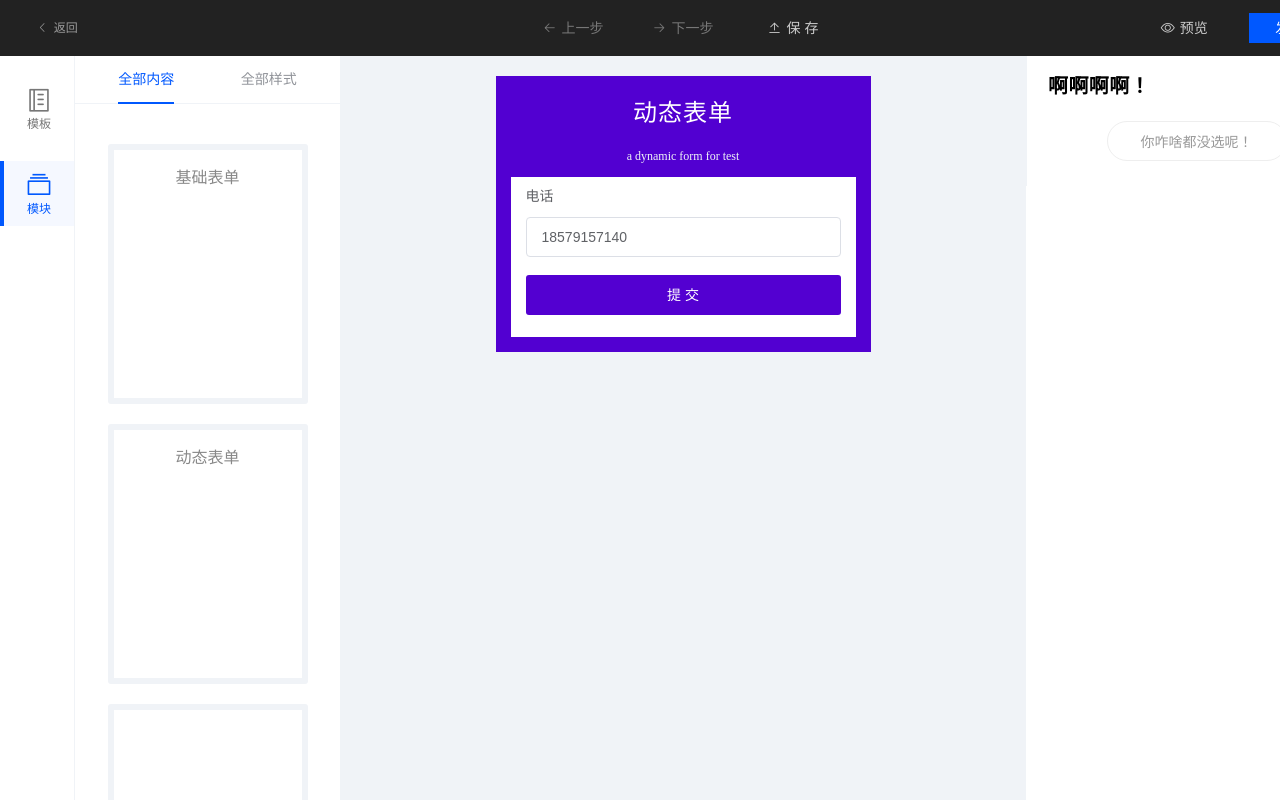
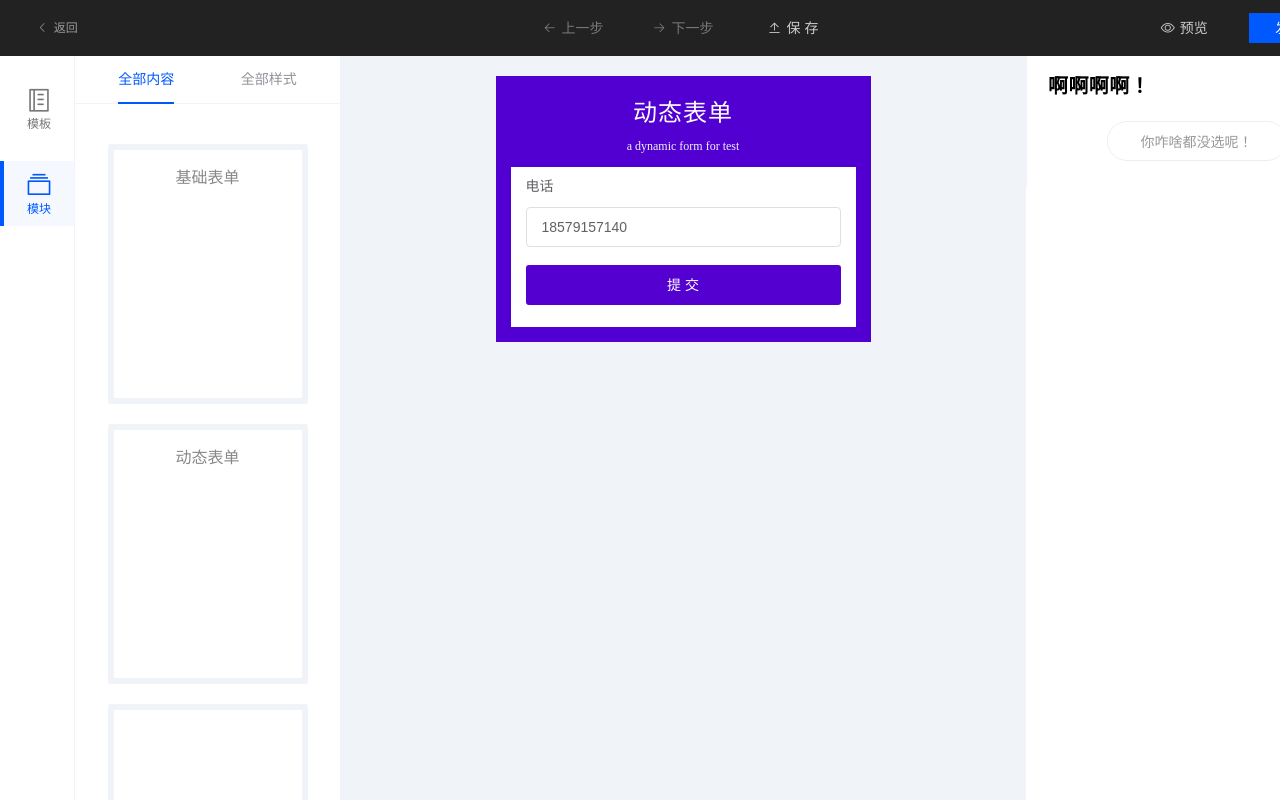
Before and after one commit to Lionad-Morotar/lego-editor, a Vue app in the folder app/: page /about in a window 1280 px wide. Shown: the top 800 px of the page. Built offline with nearby package versions, Linux system fonts and the light colour scheme.

Commit message:
refactor: 组件结构优化

```diff
--- a/app/src/modules/test-dynamic-form/index.vue
+++ b/app/src/modules/test-dynamic-form/index.vue
@@ -40,7 +40,7 @@ export default {
   background: #5200d1;
 }
 .form-sub-title {
-  padding: 15px 0;
+  padding: 5px 0 15px 0;
   font-size: 12px;
   color: #f0f3f7;
   text-align: center;
--- /dev/null
+++ b/app/src/pages/editor/segments/screen/block.vue
@@ -0,0 +1,72 @@
+<template>
+  <div
+    class="module-block"
+    :class="isSelected ? 'selected' : ''"
+    @click.stop="selectModule"
+  >
+    <!-- 每个模块都附带一左一右两个 padding block，将剩余的空间填充满 -->
+    <div class="padding left" @click="selectTopElement" />
+    <instance :ref="module.uuid" :module="module" />
+    <div class="padding right" @click="selectTopElement" />
+  </div>
+</template>
+
+<script>
+import { mapState, mapActions } from 'vuex'
+import Instance from './element/instance'
+export default {
+  components: {
+    Instance,
+  },
+  props: ['module'],
+  computed: {
+    ...mapState('screen', {
+      modules: state => state.modules,
+      selected: state => state.selected,
+      selectedElement: state => state.selectedElement,
+    }),
+    isSelected() {
+      return this.selected === this.module
+    },
+  },
+  methods: {
+    ...mapActions('screen', ['SELECT_MODULE', 'SELECT_ELEMENT']),
+    selectModule() {
+      if (!this.isSelected) {
+        this.SELECT_MODULE(this.module)
+      }
+    },
+    // 点击 PaddingBox 时高亮最外层 Outline
+    selectTopElement() {
+      const curModuleTopElement = this.module.$elements[0]
+      this.SELECT_ELEMENT(curModuleTopElement)
+    }
+  },
+}
+</script>
+
+<style lang="scss" scoped>
+.module-block {
+  display: flex;
+  cursor: pointer;
+
+  // todo refactor
+  & > *:nth-child(2) {
+    width: 375px;
+  }
+
+  &.selected {
+    .padding {
+      background: #e1e5ea;
+    }
+  }
+  .padding {
+    flex: 1;
+    transition: 0.25s;
+  }
+  .module {
+    flex-shrink: 0;
+    width: 375px;
+  }
+}
+</style>
--- a/app/src/pages/editor/segments/screen/element/index.vue
+++ b/app/src/pages/editor/segments/screen/element/index.vue
@@ -1,72 +1,34 @@
-<template>
-  <div
-    class="module-card"
-    :class="isSelected ? 'selected' : ''"
-    @click.stop="selectModule"
-  >
-    <!-- 每个模块都附带一左一右两个 padding block，将剩余的空间填充满 -->
-    <div class="padding left" @click="selectTopElement" />
-    <instance :ref="module.uuid" :module="module" />
-    <div class="padding right" @click="selectTopElement" />
-  </div>
-</template>
+<script>
+import Outline from './outline'
+import ClickCapture from './click-capture'
 
-<script>
-import { mapState, mapActions } from 'vuex'
-import Instance from './instance'
+// 术语，Element，即“屏幕中的元素”，
+// 给模块（以及子模块）附加编辑时用的功能，
+// 如聚焦时高亮的选框
 export default {
-  components: {
-    Instance,
-  },
-  props: ['module'],
-  computed: {
-    ...mapState('screen', {
-      modules: state => state.modules,
-      selected: state => state.selected,
-      selectedElement: state => state.selectedElement,
-    }),
-    isSelected() {
-      return this.selected === this.module
-    },
-  },
-  methods: {
-    ...mapActions('screen', ['SELECT_MODULE', 'SELECT_ELEMENT']),
-    selectModule() {
-      if (!this.isSelected) {
-        this.SELECT_MODULE(this.module)
-      }
-    },
-    // 点击 PaddingBox 时高亮最外层 Outline
-    selectTopElement() {
-      const curModuleTopElement = this.module.$instance.$children[0]
-      this.SELECT_ELEMENT(curModuleTopElement)
-    }
-  },
+  props: [
+    // 被包裹的模块
+    'component',
+    // 是否捕获点击以阻止传播
+    'captureClick'
+  ],
+  render (h) {
+    const component = this.$props.component
+    const captureClick = this.$props.captureClick
+
+    const $child = captureClick
+      ? h(ClickCapture, {}, [h(component)])
+      : h(component)
+
+    return h(
+      Outline,
+      {
+        props: {
+          props: component.props
+        },
+      },
+      [$child],
+    )
+  }
 }
 </script>
-
-<style lang="scss" scoped>
-.module-card {
-  display: flex;
-  cursor: pointer;
-
-  // todo refactor
-  & > *:nth-child(2) {
-    width: 375px;
-  }
-
-  &.selected {
-    .padding {
-      background: #e1e5ea;
-    }
-  }
-  .padding {
-    flex: 1;
-    transition: 0.25s;
-  }
-  .module {
-    flex-shrink: 0;
-    width: 375px;
-  }
-}
-</style>
--- a/app/src/pages/editor/segments/screen/element/instance.vue
+++ b/app/src/pages/editor/segments/screen/element/instance.vue
@@ -8,7 +8,6 @@ export default {
     propsWithDefaultValue() {
       const props = this.$props.module.props
       const propsConfig = this.$props.module.propsConfig
-      // console.log(props, propsConfig)
       const getDefaultPropsValue = k => propsConfig[k].default
       return Object.entries(props).reduce((h, [k, v]) => {
         h[k] = v || getDefaultPropsValue(k)
@@ -18,9 +17,14 @@ export default {
   },
   mounted () {
     this.module.setInstance(this.$children[0])
+    // 目前没存子组件的选框元素，
+    // 需要一个广搜全存下来
+    this.module.$elements = [this.$children[0].$children[0].$children[0]]
   },
   render(h) {
     const { name, uuid } = this.$props.module
+    // console.log(this.propsWithDefaultValue.subTitle)
+    // console.log(this.$props.module.component)
     return h(name, {
       key: uuid,
       props: {
--- a/app/src/pages/editor/segments/screen/element/outline.vue
+++ b/app/src/pages/editor/segments/screen/element/outline.vue
@@ -17,6 +17,7 @@
 <script>
 import { mapState, mapActions } from 'vuex'
 export default {
+  name: 'box-outline',
   props: ['props'],
   computed: {
     ...mapState('screen', {
--- a/app/src/pages/editor/segments/screen/index.vue
+++ b/app/src/pages/editor/segments/screen/index.vue
@@ -1,17 +1,17 @@
 <template>
   <div class="screen" @click="unselectedModule">
     <template v-for="m in modules">
-      <screen-element :module="m" :key="m.uuid" />
+      <screen-block :module="m" :key="m.uuid" />
     </template>
   </div>
 </template>
 
 <script>
 import { mapState, mapActions } from 'vuex'
-import ScreenElement from './element/index'
+import ScreenBlock from './block'
 export default {
   components: {
-    ScreenElement,
+    ScreenBlock,
   },
   computed: {
     ...mapState('editor', {
--- a/app/src/pages/editor/store/models/module.js
+++ b/app/src/pages/editor/store/models/module.js
@@ -20,6 +20,7 @@ export default function Module(inits) {
 
   /* 和 Vue 实例相关的属性 */
   this.$instance = null
+  this.$elements = []
   this.component = component
   this.props = Vue.observable(this.initProps())
   Object.entries(this.props).map(([k, v]) => (this.data[k] = v))
@@ -87,32 +88,3 @@ Module.prototype.initProps = function() {
     return h
   }, {})
 }
-
-// refactor WIP
-// 校验函数（组件编辑时的校验、C端校验是两种东西）
-Module.prototype.validate = function() {
-  // const $validator = this.$instance.validate
-  // if (!$validator) {
-  //   return true
-  // } else {
-  //   let isValid
-  //   try {
-  //     $validator(errMsg => {
-  //       if (errMsg) {
-  //         alert(errMsg)
-  //         throw new Error('校验错误' + errMsg)
-  //       }
-  //     })
-  //     isValid = true
-  //   } catch (error) {
-  //     isValid = false
-  //   }
-  //   return isValid
-  // }
-}
-
-/** Life Circle 并不对应 Vue 中的生命周期，只是借用名字 */
-
-Module.prototype.mounted = function() {}
-Module.prototype.beforeDestroy = function() {}
-Module.prototype.destroy = function() {}
--- a/app/src/pages/editor/store/modules/editor.js
+++ b/app/src/pages/editor/store/modules/editor.js
@@ -1,8 +1,6 @@
 import Vue from 'vue'
-import Outline from '../../segments/screen/element/outline'
-import ClickCapture from '../../segments/screen/element/click-capture'
-
 import Module from '../models/module'
+import ScreenElement from '../../segments/screen/element'
 
 const state = {
   // 已注册的模块，用于左侧面板展示、选择或拖拽用
@@ -30,44 +28,41 @@ const actions = {
   },
   INSTALL_MODULES({ commit }, { moduleList = [], editable = true }) {
     moduleList.map(newModule => {
-      // todo
       const isValidModule = m => !!m
       if (isValidModule(newModule)) {
         if (!editable) {
           Vue.component(newModule.name, newModule.component)
         } else {
+          // 收集模块的外部数据依赖
           Module.gatherProps(newModule.name, newModule.component)
-          // 将子组件用 Outline 包裹使其支持选中高亮
-          newModule.component.components = Object.entries(
-            newModule.component.components || {},
-          ).reduce((h, [k, v]) => {
+          // 包装子模块
+          const hasComponents = newModule.component.components
+          if (hasComponents) {
+            newModule.component.components = Object
+              .entries(hasComponents)
+              .reduce((h, [k, v]) => {
                 h[k] = {
                   render(h) {
-                return h(
-                  Outline,
-                  {
+                    return h(ScreenElement, {
                       props: {
-                      props: v.props,
-                    },
-                  },
-                  [h(ClickCapture, {}, [h(v)])],
-                )
+                        component: v,
+                        captureClick: true
+                      }
+                    })
                   },
                 }
                 return h
               }, {})
+          }
+          // 包装模块以及注册
           Vue.component(newModule.name, {
-            render(h) {
-              return h(
-                Outline,
-                {
+            render (h) {
+              return h(ScreenElement, {
                 props: {
-                    props: newModule.component.props,
-                  },
-                },
-                [h(newModule.component)],
-              )
-            },
+                  component: newModule.component
+                }
+              })
+            }
           })
         }
         commit('ADD_MODULE', newModule)
--- a/app/src/pages/editor/store/modules/screen.js
+++ b/app/src/pages/editor/store/modules/screen.js
@@ -52,7 +52,7 @@ const actions = {
   },
   SELECT_MODULE({ commit }, module) {
     commit('SELECT_MODULE', module)
-    commit('SELECT_ELEMENT', module.$instance.$children[0])
+    commit('SELECT_ELEMENT', module.$elements[0])
   },
   DELETE_MODULE({ commit }, module) {
     commit('DELETE_MODULE', module)
```
Lines whose indentation alone changed are shown as unchanged.
